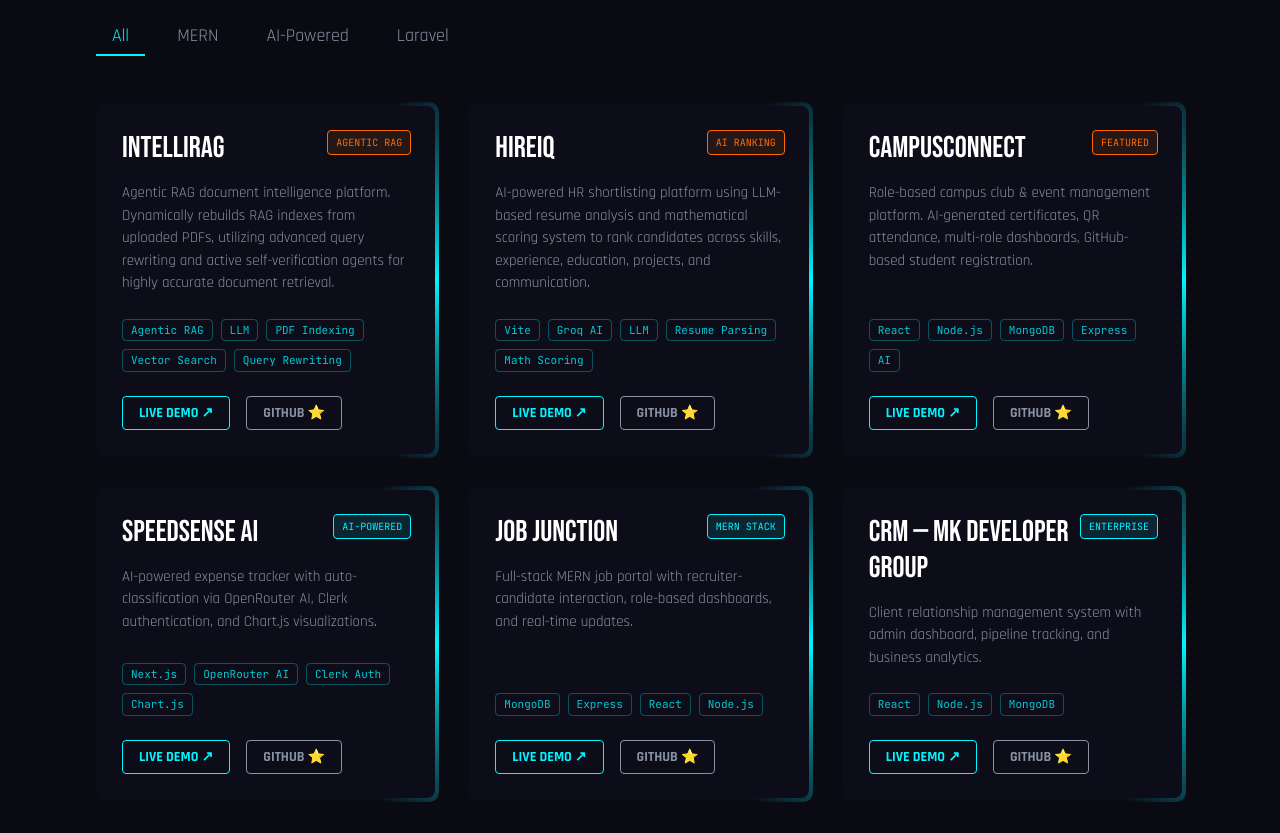
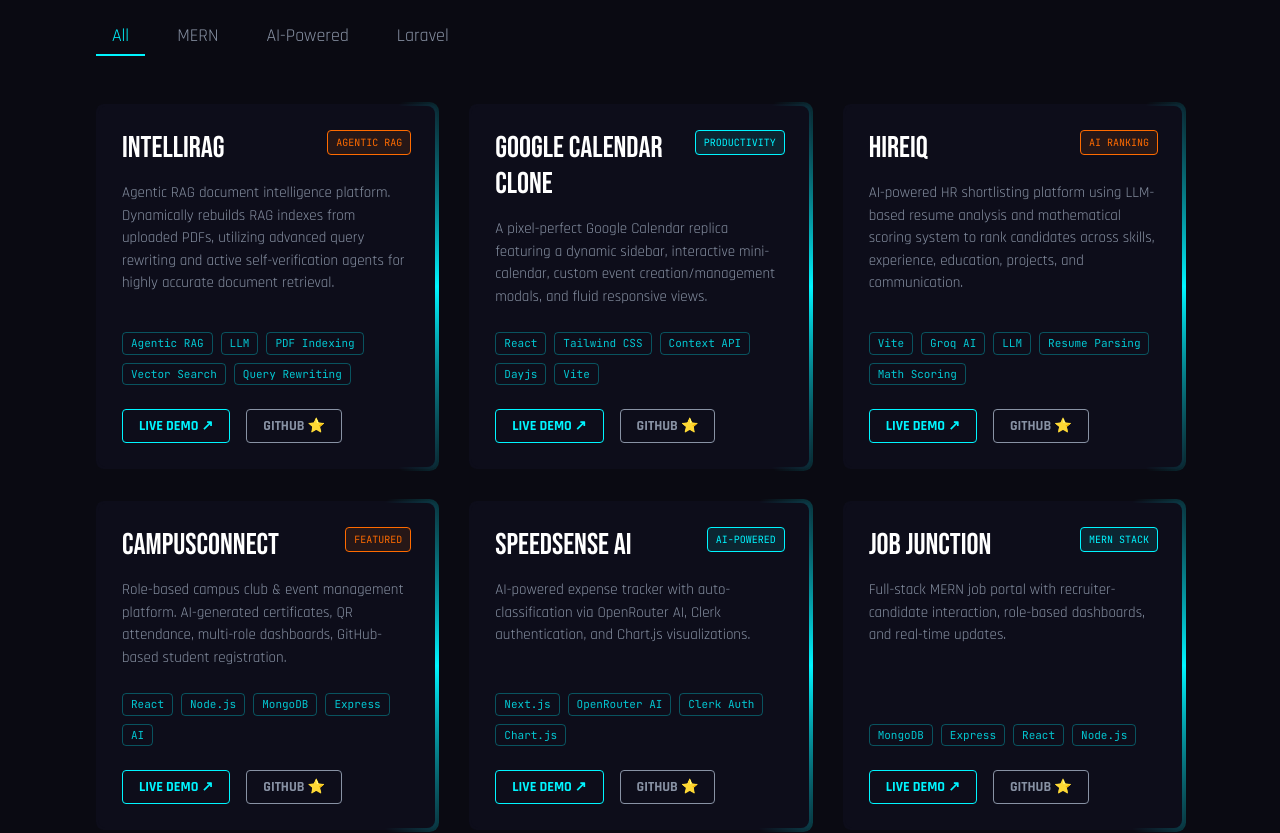
Before and after one commit to saurabhxcod/portfolio_1, a React (Vite) app: page / in a window 1280 px wide. Shown: the part 2360-3193 px from the top of the page. Built offline with nearby package versions, Linux system fonts and the light colour scheme.

Commit message:
added google calendar clone project

```diff
--- a/src/data.js
+++ b/src/data.js
@@ -10,6 +10,7 @@
 
 export const projects = [
   { id: 10, title: 'IntelliRAG', desc: 'Agentic RAG document intelligence platform. Dynamically rebuilds RAG indexes from uploaded PDFs, utilizing advanced query rewriting and active self-verification agents for highly accurate document retrieval.', tags: ['Agentic RAG', 'LLM', 'PDF Indexing', 'Vector Search', 'Query Rewriting'], live: 'https://intelli-rag-zeta.vercel.app/', github: 'https://github.com/saurabhxcod', badge: 'AGENTIC RAG', badgeColor: 'amber', type: 'AI-Powered' },
+  { id: 11, title: 'Google Calendar Clone', desc: 'A pixel-perfect Google Calendar replica featuring a dynamic sidebar, interactive mini-calendar, custom event creation/management modals, and fluid responsive views.', tags: ['React', 'Tailwind CSS', 'Context API', 'Dayjs', 'Vite'], live: 'https://google-calendar-clone-beryl.vercel.app/', github: 'https://github.com/saurabhxcod', badge: 'PRODUCTIVITY', badgeColor: 'cyan', type: 'React' },
   { id: 1, title: 'HireIQ', desc: 'AI-powered HR shortlisting platform using LLM-based resume analysis and mathematical scoring system to rank candidates across skills, experience, education, projects, and communication.', tags: ['Vite', 'Groq AI', 'LLM', 'Resume Parsing', 'Math Scoring'], live: 'https://hireiq-drab.vercel.app/', github: 'https://github.com/saurabhxcod', badge: 'AI RANKING', badgeColor: 'amber', type: 'AI-Powered' },
   { id: 2, title: 'CampusConnect', desc: 'Role-based campus club & event management platform. AI-generated certificates, QR attendance, multi-role dashboards, GitHub-based student registration.', tags: ['React', 'Node.js', 'MongoDB', 'Express', 'AI'], live: 'https://campus-connect-3a3t.vercel.app/', github: 'https://github.com/saurabhxcod', badge: 'FEATURED', badgeColor: 'amber', type: 'MERN' },
   { id: 3, title: 'SpeedSense AI', desc: 'AI-powered expense tracker with auto-classification via OpenRouter AI, Clerk authentication, and Chart.js visualizations.', tags: ['Next.js', 'OpenRouter AI', 'Clerk Auth', 'Chart.js'], live: 'https://speed-sense-q66j.vercel.app/', github: 'https://github.com/saurabhxcod', badge: 'AI-POWERED', badgeColor: 'cyan', type: 'AI-Powered' },
```
